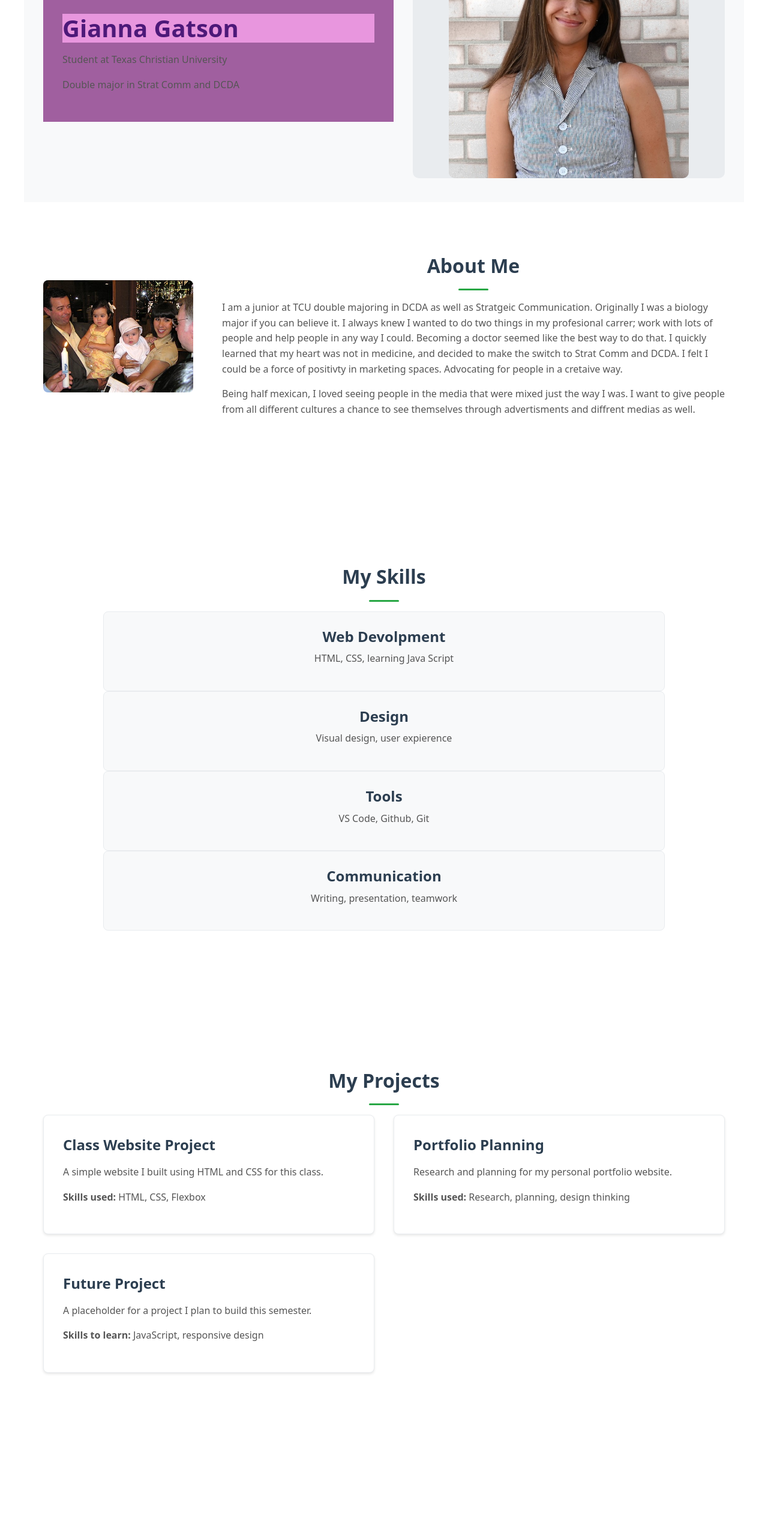
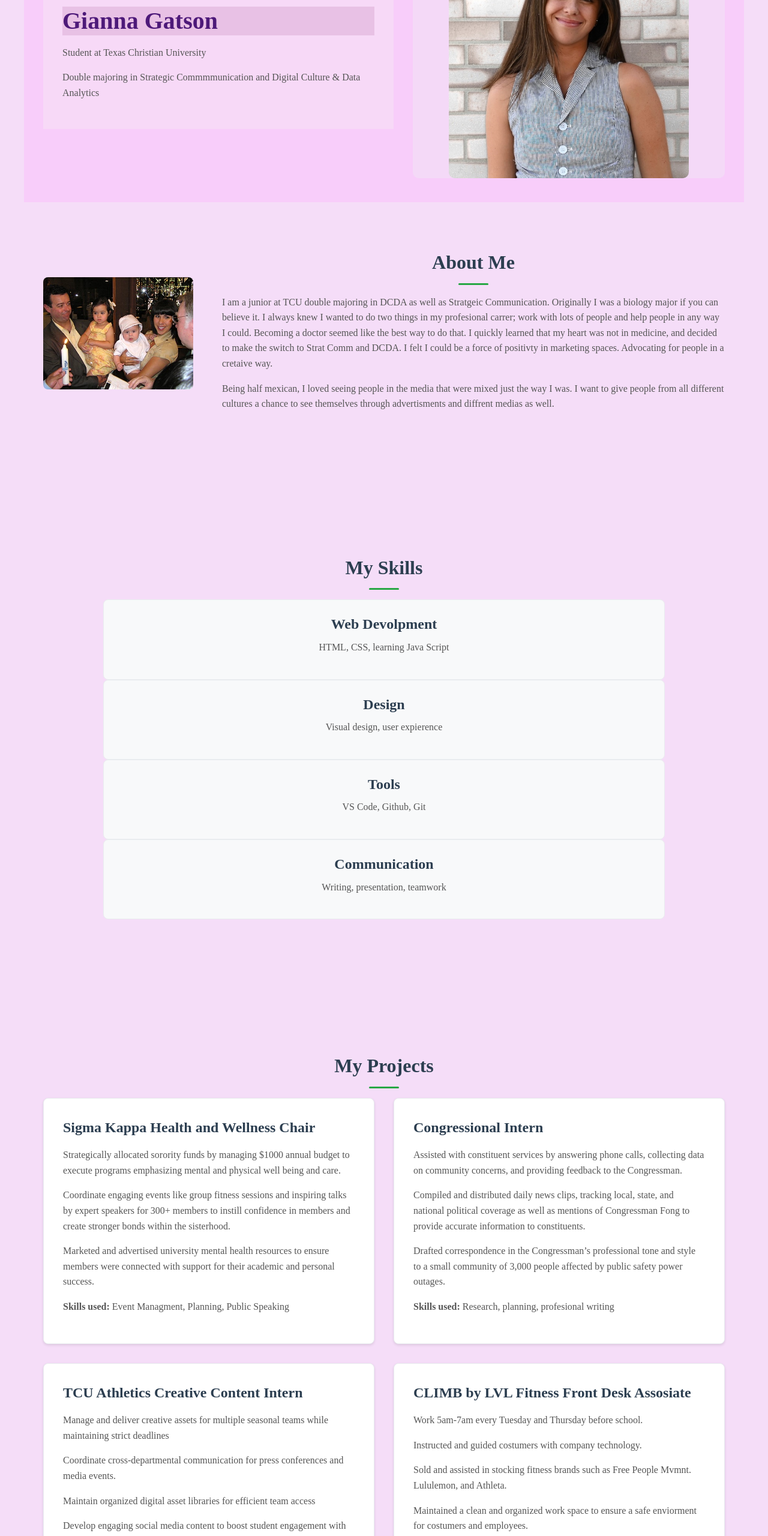
Before and after one commit to gianna-gatson/writ40363-protfolio, a plain HTML site: page index.html in a window 1280 px wide. Shown: the part 240-2800 px from the top of the page at 60% size. Before the commit the page ends 2640 px from the top, so only its background shows below. Drawn offline with Linux system fonts and the light colour scheme.

Commit message:
Cleaning up for final project and personalization
added to projects and uploaded resume

```diff
--- a/css/style.css
+++ b/css/style.css
@@ -1,3 +1,22 @@
+
+@import url('https://fonts.googleapis.com/css2?family=Open+Sans:wght@400;600&family=Merriweather:wght@400;700&display=swap');
+
+:root {
+ --primary-color: #1e40af;
+ --heading-color: #4d1979;
+ --text-color: #1f2937;
+ --light-text: #6b7280;
+ --background: #f5ddf8;
+ --light-background: #f9fafb;
+ --card-background: #f8f9fa;
+ --card-border: #e9ecef;
+ --card-shadow: 0 2px 4px rgba(0, 0, 0, 0.1);
+ --card-shadow-hover: 0 4px 8px rgba(0, 0, 0, 0.15);
+ --accent-color: #28a745;
+ --link-hover: #007bff;
+}
+
+
 
 /* The next lines override the browser's margin and padding defaults */
 * {
@@ -12,12 +31,41 @@
         /* Font stack explanation:width:
         syste, ui: Uses the OS default UI font (Segoe UI on Windows, San Francisco on Mac); */
 
-        font-family: system-ui, -apple-system, sans-serif;
+        font-family: 'Tinos', 'DM Serif Text', Georgia, serif;
         /* line height makes it easeir to reaad */
         line-height: 1.6;
         /* #333 is dark grey, easier on the eyes */
-        color: #333;
+        color: var (--text-color);
+        background-color: var(--background);
     }
+
+
+h1, h2, h3 {
+    font-family: 'Tinos', serif;
+    line-height: 1.2;
+}
+
+h1{
+  color: var(--heading-color)
+  font-size; clamp(1.7rem, 5wv, 3.2 rem)
+  margin bottom: 1 rem;
+  line-height: 1.3;
+}
+
+h2{
+  color: var(--heading-color)
+  font-size: clamp(1.5rem, 4wv, 2.5 rem)
+  margin bottom: 0.8 rem;
+  line-height: 1.3;
+}
+
+h3{
+  color: var(--heading-color)
+  font-size: clamp(1.2rem, 3wv, 1.8 rem)
+  margin bottom: 0.6 rem;
+  line-height: 1.3;
+}
+
 
 
 nav{
@@ -50,20 +98,20 @@ header {
     flex-direction: row;
     gap: 2rem;
     height: 70vh;
-    background-color: rgb(250, 228, 249);
+    background-color: #030203;
 
     display: flex; ;
     align-items: center;
     padding: 2rem;
     gap: 2rem;
     height: 60vh;
-    background-color: #f8f9fa;
+    background-color: #f8cdfa;
 
 }
 
 .header_text {
 
-    background-color:rgb(160, 95, 159);
+    background-color:rgb(247, 217, 247);
   flex:1;
   padding:2rem;
 }
@@ -72,7 +120,7 @@ header {
 .header_pic {
 flex: 1;
 /* Takes up equal space */
-background-color: #e9ecef;
+background-color: #f4d9f7;
 min-height: 300px;
 border-radius: 10px;
 /* Subtle rounded corners */
@@ -230,10 +278,37 @@ section{
 /*end of styling projects section*/
 
 
+/*contact styling*/
+.contact-container {
+  display: grid;
+  grid-template-columns: 1fr;
+  gap: 2rem;
+  margin-top: 2rem;
+}
+
+/* On tablets and up, show 2 columns */
+@media (min-width: 768px) {
+  .contact-container {
+    grid-template-columns: 1fr 1fr;
+  }
+}
+
+.contact-card {
+  padding: 2rem;
+  background: white;
+  border: 1px solid #e9ecef;
+  border-radius: 8px;
+  box-shadow: 0 2px 4px rgba(0,0,0,0.1);
+  transition: transform 0.3s ease;
+}
+/*end contact styling*/
+
+
+
 /*navigation styling*/
 .nav-container {
   display: flex;
-  justify-content: space-between;
+  /* justify-content: space-between; */
   align-items: center;
   padding: 1rem 2rem;
   background: white;
@@ -279,7 +354,7 @@ h1 {
   /* Bold for impact */
   margin-bottom: 1rem;
   line-height: 1.2;
-    background-color:rgb(232, 150, 222);
+    background-color:rgb(232, 193, 229);
 
 }
 
@@ -292,6 +367,13 @@ footer {
   padding: 0 2rem;
 }
 
+footer {
+  background-color: #f8f9fa;
+  padding: 2rem 0;
+  text-align: center;
+  color: #edcce2;
+  font-size: 0.9rem;
+}
 /* Main element gets additional grid layout */
 main {
   display: grid;
--- a/index.html
+++ b/index.html
@@ -25,7 +25,7 @@
 <div class="header_text">
 <h1>Gianna Gatson</h1>
 <p>Student at Texas Christian University</p>
-<p>Double major in Strat Comm and DCDA</p>
+<p>Double majoring in Strategic Commmmunication and Digital Culture & Data Analytics</p>
 </div>
 
 <div class="header_pic">
@@ -90,30 +90,69 @@
     <div class="projects-container">
         <article class="project-card">
             <div class="project-content">
-                <h3>Class Website Project</h3>
-                <p>A simple website I built using HTML and CSS for this class.</p>
-                <p><strong>Skills used:</strong> HTML, CSS, Flexbox</p>
+                <h3>Sigma Kappa Health and Wellness Chair</h3>
+                <p>Strategically allocated sorority funds by managing $1000 annual budget to execute programs emphasizing mental and physical well being and care.</p>
+                <p>Coordinate engaging events like group fitness sessions and inspiring talks by expert speakers for 300+ members to instill confidence in members and create stronger bonds within the sisterhood. </p>
+                <p>Marketed and advertised university mental health resources to ensure members were connected with support for their academic and personal success. </p>
+                <p><strong>Skills used:</strong> Event Managment, Planning, Public Speaking</p>
             </div>
         </article>
 
         <article class="project-card">
             <div class="project-content">
-                <h3>Portfolio Planning</h3>
-                <p>Research and planning for my personal portfolio website.</p>
-                <p><strong>Skills used:</strong> Research, planning, design thinking</p>
+                <h3>Congressional Intern</h3>
+                <p>Assisted with constituent services by answering phone calls, collecting data on community concerns, and providing feedback to the Congressman.</p>
+              <p>Compiled and distributed daily news clips, tracking local, state, and national political coverage as well as mentions of Congressman Fong to provide accurate information to constituents.</p>
+              <p>Drafted correspondence in the Congressman’s professional tone and style to a small community of 3,000 people affected by public safety power outages.</p>
+</p>
+                <p><strong>Skills used:</strong> Research, planning, profesional writing</p>
             </div>
         </article>
 
         <article class="project-card">
             <div class="project-content">
-                <h3>Future Project</h3>
-                <p>A placeholder for a project I plan to build this semester.</p>
-                <p><strong>Skills to learn:</strong> JavaScript, responsive design</p>
+                <h3>TCU Athletics Creative Content Intern</h3>
+                <p>Manage and deliver creative assets for multiple seasonal teams while maintaining strict deadlines</p>
+
+              <p>Coordinate cross-departmental communication for press conferences and media events.</p>
+              <p>Maintain organized digital asset libraries for efficient team access</p>
+              <p>Develop engaging social media content to boost student engagement with TCU athletics</p>
+            <p>Collaborate with multiple teams and directors to ensure brand consistency across all creative deliverables</p>
+</p>
+                <p><strong>Skills used:</strong> Photoshop, Communication, Videoboard Technology</p>
+            </div>
+        </article>
+
+
+                <article class="project-card">
+            <div class="project-content">
+                <h3>CLIMB by LVL Fitness Front Desk Assosiate</h3>
+                <p>Work 5am-7am every Tuesday and Thursday before school. </p>
+                <p>Instructed and guided costumers with company technology. </p>
+                <p>Sold and assisted in stocking fitness brands such as Free People Mvmnt. Lululemon, and Athleta.</p>
+                <p>Maintained a clean and organized work space to ensure a safe enviorment for costumers and employees.</p>
+                <p><strong>Skills used:</strong> Orginization, Retail, Mindbody Technology</p>
             </div>
         </article>
     </div>
 </section>
 
+<section>
+<footer>
+
+<div class="contact" id="contact">
+            <div class="contact">
+                <h3>Contact</h3>
+                <p></p>
+              <p>If you would like to get in touch with me please reach out via email or phone!</p>
+              <p>E-mail: gianna.gatson@tcu.edu</p>
+              <p>Phone: (688) 537-2191</p>
+            </div>
+        </article>
+    </div>
+</footer>
+</section>
+
 </main>
 </body>
 </html>
```
Also changed, not shown: 1 other file.
